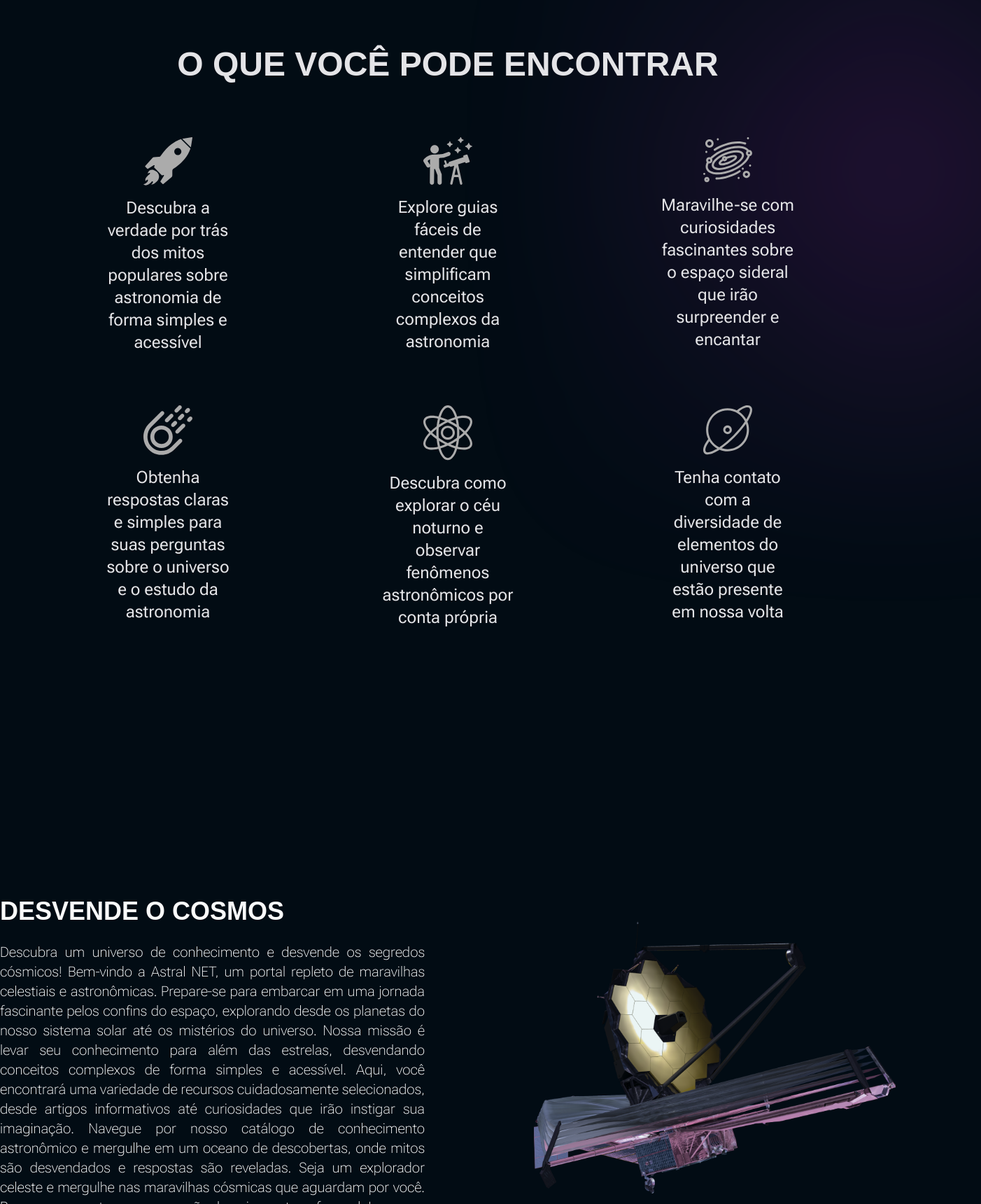
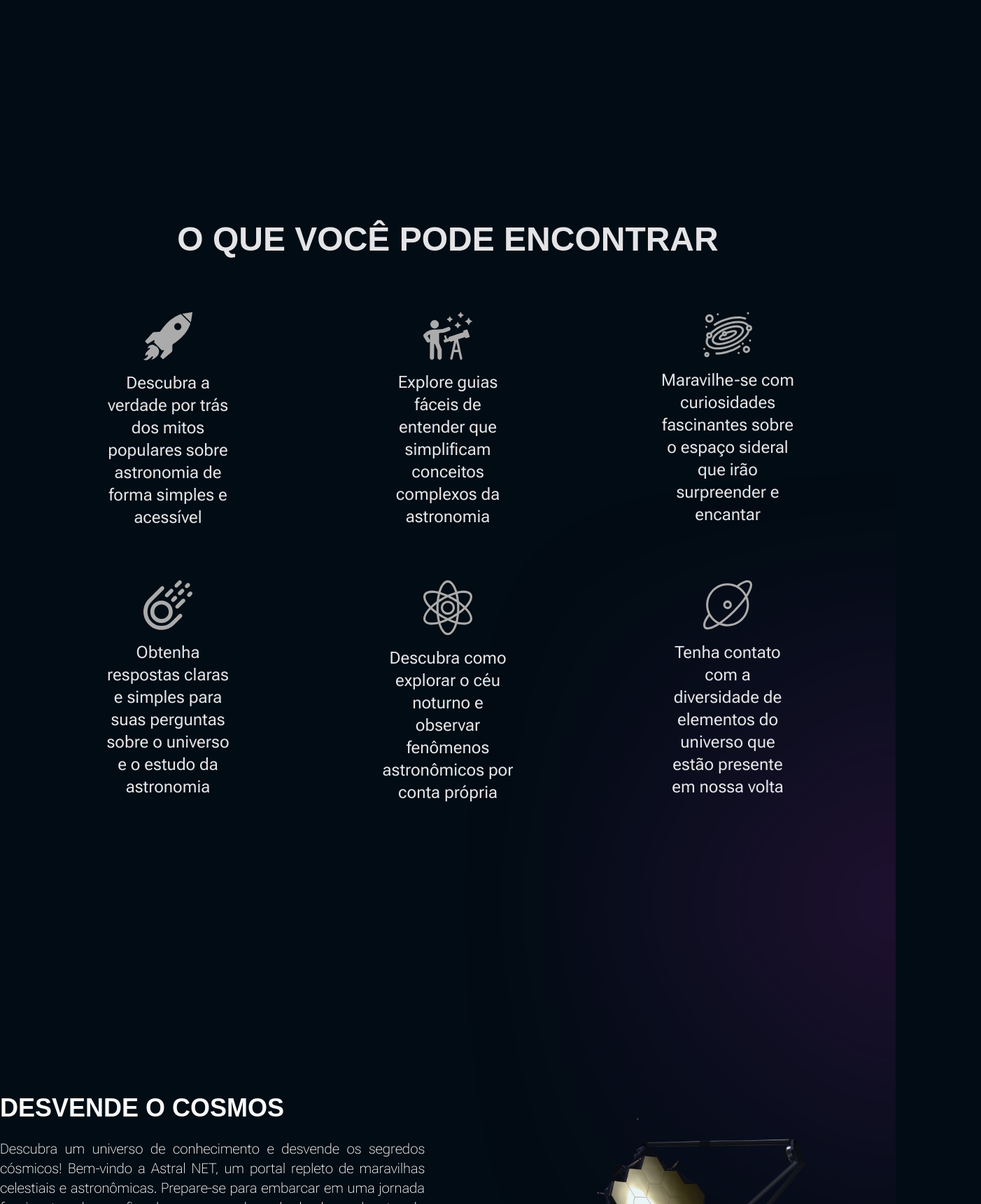
Before and after one commit to SantosVicente/AstralNet, a Next.js app in the folder web/: page / in a window 1280 px wide. Shown: the part 1280-3000 px from the top of the page at 70% size, 1402 px wide, since content can reach past the window. Built offline with nearby package versions, Linux system fonts and the light colour scheme; a web font is replaced by a local one.

Commit message:
problema de overflow resolvido

```diff
--- a/web/src/app/page.tsx
+++ b/web/src/app/page.tsx
@@ -52,12 +52,13 @@ export default function Home() {
 
       <ScrollAnimation delay={0} duration={0.9} y={150}>
         <div className="w-screen flex mt-16 -mb-52 justify-center">
-          <div className="w-[0.01rem] h-96 bg-zinc-500 rounded-md" />
+          <div className="w-[0.01rem] h-96 bg-zinc-500 rounded-md " />
         </div>
       </ScrollAnimation>
 
       <BlurComponent top="175vh" left="90vw" />
-      <div className="mt-4 pt-72">
+
+      <div className="mt-4 pt-72 :">
         <ToFind />
       </div>
       <div className="pt-96">
--- a/web/src/components/Balls.tsx
+++ b/web/src/components/Balls.tsx
@@ -9,7 +9,7 @@ interface BlurComponentProps {
 
 const BlurComponent: React.FC<BlurComponentProps> = ({ top, left }) => {
   const style: React.CSSProperties = {
-    position: 'absolute',
+    position: 'relative',
     top: top,
     left: left,
     filter: 'blur(200px)',
@@ -17,7 +17,7 @@ const BlurComponent: React.FC<BlurComponentProps> = ({ top, left }) => {
 
   return (
     <div
-      className="w-[250px] h-[250px] bg-pink-500 rounded-full -z-[1]"
+      className="overflow-x-hidden w-[250px] h-[250px] bg-pink-500 rounded-full -z-[1]"
       style={style}
     />
   );
--- a/web/src/components/Cards.tsx
+++ b/web/src/components/Cards.tsx
@@ -5,7 +5,7 @@ import Link from 'next/link';
 
 export default function Cards() {
   return (
-    <div className="flex flex-col gap-16 items-center">
+    <div className="relative  flex flex-col gap-16 items-center">
       <div className="flex justify-between w-[82vw] px-10">
         <ScrollAnimation delay={0.2} duration={0.9} y={150}>
           <h1 className="font-alt h1 uppercase font-bold w-[40rem]">
@@ -23,13 +23,13 @@ export default function Cards() {
         </ScrollAnimationX>
       </div>
 
-      <div className="w-full">
-        <div className="flex gap-28 mx-[12.5rem] justify-center">
+      <div className="relative w-full lg:w-[80vw]">
+        <div className="lg:overflow-x-scroll overflow-hidden w-full flex gap-28 lg:gap-0 justify-center lg:justify-start">
           <ScrollAnimation delay={0} duration={0.7} y={100}>
             <Link
               href=""
               id="card1"
-              className="border-card1 border border-zinc-600 rounded-md px-10 flex flex-col w-[25rem] h-[25rem] transition-colors text-zinc-400 hover:text-zinc-50 bg-zinc-50 bg-opacity-5"
+              className="border-card1 lg:scale-90 border border-zinc-600 rounded-md px-10 flex flex-col w-[25rem] h-[25rem] transition-colors text-zinc-400 hover:text-zinc-50 bg-zinc-50 bg-opacity-5"
             >
               <Rocket size={60} className="mt-[15%]" />
               <div className="mt-4">
@@ -52,7 +52,7 @@ export default function Cards() {
             <Link
               href=""
               id="card2"
-              className="border-card2 border border-zinc-600 rounded-md px-10 flex flex-col w-[25rem] h-[25rem] transition-colors text-zinc-400 hover:text-zinc-50 bg-zinc-50 bg-opacity-5"
+              className="border-card2 lg:scale-90 border border-zinc-600 rounded-md px-10 flex flex-col w-[25rem] h-[25rem] transition-colors text-zinc-400 hover:text-zinc-50 bg-zinc-50 bg-opacity-5"
             >
               <Orbit size={60} className="mt-[15%]" />
               <div className="mt-4">
@@ -75,7 +75,7 @@ export default function Cards() {
             <Link
               href=""
               id="card3"
-              className="border-card3 border border-zinc-600 rounded-md px-10 flex flex-col w-[25rem] h-[25rem] transition-colors text-zinc-400 hover:text-zinc-50 bg-zinc-50 bg-opacity-5"
+              className="border-card3 border lg:scale-90 border-zinc-600 rounded-md px-10 flex flex-col w-[25rem] h-[25rem] transition-colors text-zinc-400 hover:text-zinc-50 bg-zinc-50 bg-opacity-5"
             >
               <Satellite size={70} className="mt-[15%]" />
               <div className="mt-4">
--- a/web/src/components/ToRead.tsx
+++ b/web/src/components/ToRead.tsx
@@ -6,7 +6,7 @@ import ScrollAnimationX from '../scrolls/ScrollReveal2';
 
 export default function ToRead() {
   return (
-    <div className="flex items-center justify-center gap-32 overflow-x-hidden">
+    <div className="flex items-center justify-center gap-32 overflow-hidden">
       <div className="flex flex-col gap-6 w-[46rem] text-justify">
         <ScrollAnimationX delay={0} duration={0.7} x={-100}>
           <h1 className="text-4xl font-alt font-bold uppercase">
@@ -35,7 +35,9 @@ export default function ToRead() {
         </ScrollAnimation>
       </div>
       <ScrollAnimation delay={0} duration={0.7} y={100}>
-        <Image src={Webb} alt="" width={600} />
+        <div className='py-16'>
+          <Image src={Webb} alt="" width={600} />
+        </div>
       </ScrollAnimation>
     </div>
   );
--- a/web/tailwind.config.js
+++ b/web/tailwind.config.js
@@ -7,6 +7,13 @@ module.exports = {
   ],
   theme: {
     extend: {
+      screens: {
+        'sm': {'max': '640px'},
+        'md': {'max': '800px'},
+        'lg': {'max': '1024px'},
+        'xl': {'max': '1280px'},
+        '2xl': {'max': '1536px'},
+      },
       fontFamily: {
         rob: 'var(--font-roboto)',
         alt: 'var(--font-bai-jamjure)',
```
Also changed, not shown: web/src/app/globals.css (line endings or trailing spaces).
